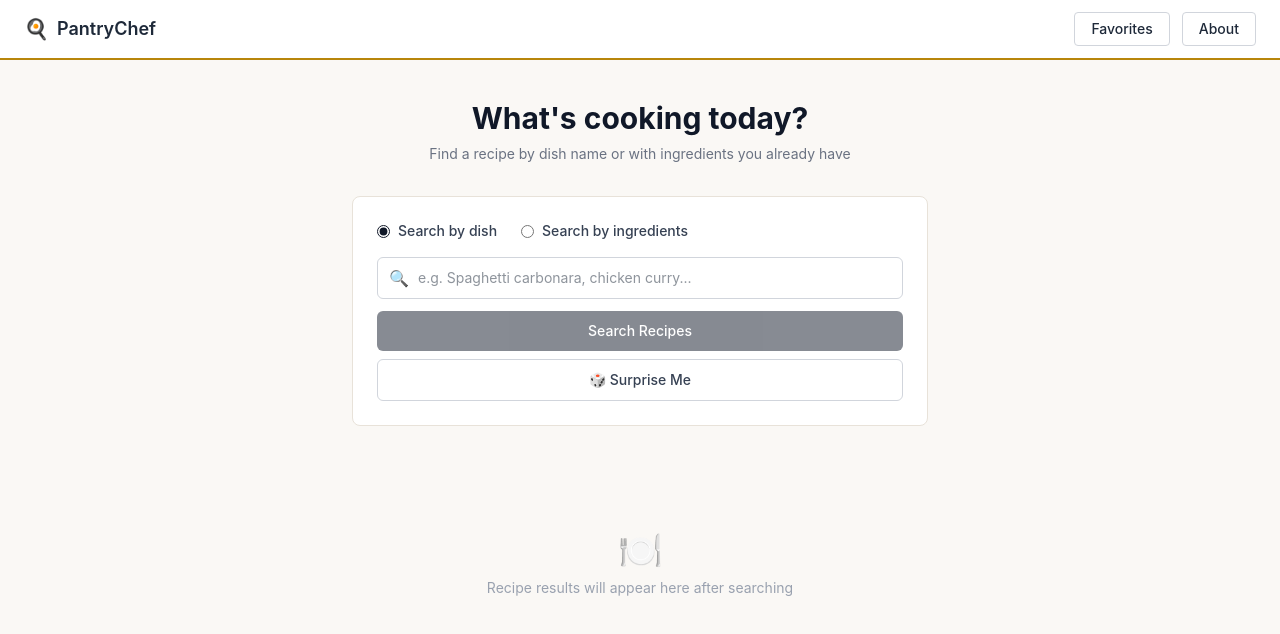
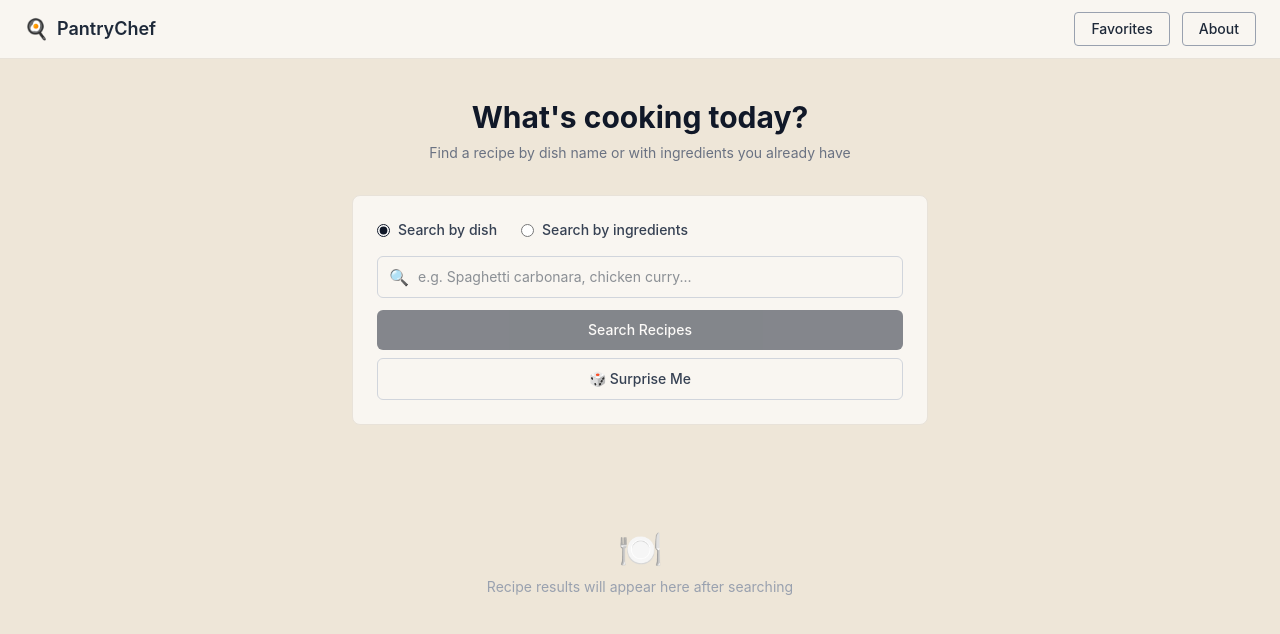
Before and after one commit to wasim-khans/pantryChef, a React (Vite) app: page / in a window 1280 px wide. Shown: the top 634 px of the page. Built offline with nearby package versions, Linux system fonts and the light colour scheme.

Commit message:
styling fix

```diff
--- a/src/components/Navbar.jsx
+++ b/src/components/Navbar.jsx
@@ -6,12 +6,12 @@ export default function Navbar() {
   const linkClasses = (path) =>
     `px-4 py-1.5 border rounded text-sm font-medium transition-colors ${
       location.pathname === path
-        ? 'bg-gray-900 text-white border-gray-900'
-        : 'border-gray-300 text-gray-700 hover:bg-gray-100'
+        ? 'bg-warm-accent text-white border-warm-accent'
+        : 'border-gray-400 text-gray-700 hover:bg-gray-100'
     }`
 
   return (
-    <nav className="flex items-center justify-between px-6 py-3 border-b-2 border-warm-accent bg-white">
+    <nav className="flex items-center justify-between px-6 py-3 bg-warm-100 border-b border-warm-200">
       <Link to="/" className="flex items-center gap-2 text-lg font-semibold text-gray-900 no-underline">
         <span className="text-xl">🍳</span>
         <span>PantryChef</span>
--- a/src/components/RecipeCard.jsx
+++ b/src/components/RecipeCard.jsx
@@ -2,7 +2,7 @@ import { Link } from 'react-router-dom'
 
 export default function RecipeCard({ meal }) {
   return (
-    <div className="border border-warm-200 rounded-lg overflow-hidden bg-white hover:shadow-md transition-shadow">
+    <div className="border border-warm-200 rounded-lg overflow-hidden bg-warm-100 hover:shadow-md transition-shadow">
       <img
         src={meal.strMealThumb}
         alt={meal.strMeal}
--- a/src/components/SearchBar.jsx
+++ b/src/components/SearchBar.jsx
@@ -12,7 +12,7 @@ export default function SearchBar({ onSearch, onSurprise, loading }) {
 
   return (
     <div className="max-w-xl mx-auto">
-      <form onSubmit={handleSubmit} className="border border-warm-200 rounded-lg p-6 bg-white">
+      <form onSubmit={handleSubmit} className="border border-warm-200 rounded-lg p-6 bg-warm-100">
         {/* Radio toggle */}
         <div className="flex items-center gap-6 mb-4">
           <label className="flex items-center gap-2 cursor-pointer">
--- a/src/index.css
+++ b/src/index.css
@@ -1,11 +1,11 @@
 @import "tailwindcss";
 
 @theme {
-  --color-warm-50: #faf8f5;
-  --color-warm-100: #f3efe8;
+  --color-warm-50: #eee6d8;
+  --color-warm-100: #f9f6f1;
   --color-warm-200: #e8e2d9;
   --color-warm-300: #d5ccc0;
-  --color-warm-accent: #b8860b;
+  --color-warm-accent: #c9a45c;
 }
 
 a {
--- a/src/pages/About.jsx
+++ b/src/pages/About.jsx
@@ -54,7 +54,7 @@ export default function About() {
 
         {/* Right column: contact & links */}
         <div className="w-full lg:w-72 shrink-0">
-          <div className="border border-warm-200 rounded-lg p-5 bg-white">
+          <div className="border border-warm-200 rounded-lg p-5 bg-warm-100">
             <h2 className="text-sm font-bold text-gray-900 uppercase tracking-wide mb-4">
               Contact & Links
             </h2>
--- a/src/pages/Favorites.jsx
+++ b/src/pages/Favorites.jsx
@@ -40,7 +40,7 @@ export default function Favorites() {
           {favorites.map((meal) => (
             <div
               key={meal.idMeal}
-              className="relative border border-warm-200 rounded-lg overflow-hidden bg-white hover:shadow-md transition-shadow"
+              className="relative border border-warm-200 rounded-lg overflow-hidden bg-warm-100 hover:shadow-md transition-shadow"
             >
               {/* Remove button */}
               <button
--- a/src/pages/RecipeDetails.jsx
+++ b/src/pages/RecipeDetails.jsx
@@ -124,10 +124,15 @@ export default function RecipeDetails() {
             </a>
           )}
 
-          <div className="border border-warm-200 rounded-lg p-4 bg-white">
-            <h2 className="text-sm font-bold text-gray-900 uppercase tracking-wide mb-4">
-              Ingredients
-            </h2>
+          <div className="border border-warm-200 rounded-lg p-4 bg-warm-100">
+            <div className="flex items-center justify-between mb-4">
+              <h2 className="text-sm font-bold text-gray-900 uppercase tracking-wide">
+                Ingredients
+              </h2>
+              <span className="text-xs text-gray-500 border border-gray-200 rounded px-2 py-0.5">
+                {ingredients.length} items
+              </span>
+            </div>
             <div className="grid grid-cols-3 gap-3">
               {ingredients.map((item, i) => (
                 <div key={i} className="text-center">
```
